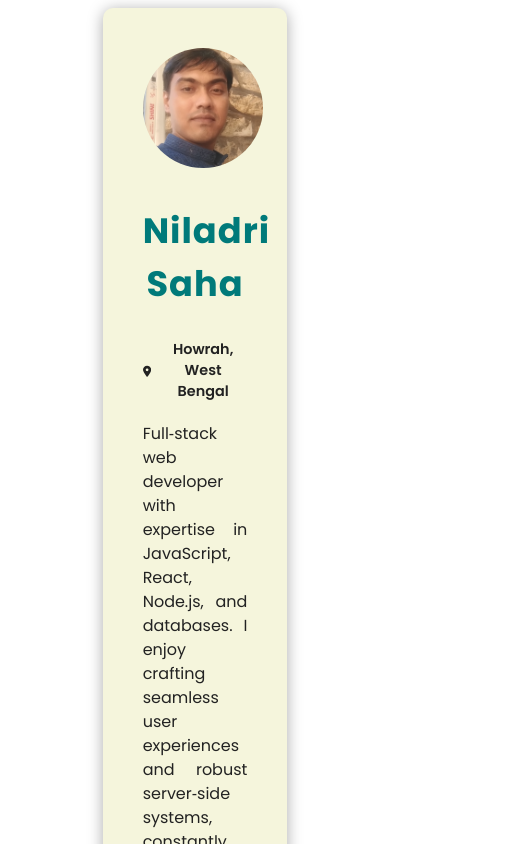
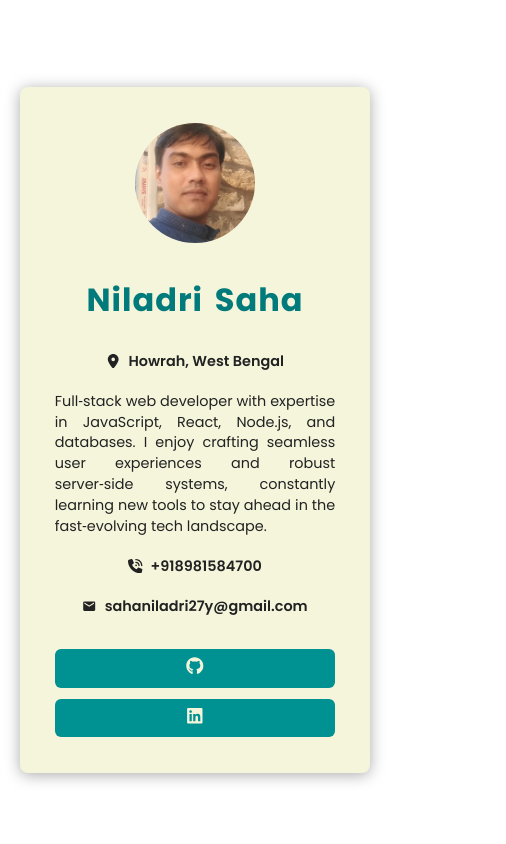
Before and after one commit to NSaha27/React-JS-2026, a React (Vite) app in the folder my_personal_react_tutorial/07-passing_props_to_components/: page / in a window 390 px wide. Shown: the top 844 px of the page, 506 px wide, since content can reach past the window. Built offline with nearby package versions, Linux system fonts and the light colour scheme.

Commit message:
pass props to components - update my profile card project

```diff
--- a/my_personal_react_tutorial/07-passing_props_to_components/src/components/css/button.css
+++ b/my_personal_react_tutorial/07-passing_props_to_components/src/components/css/button.css
@@ -12,3 +12,22 @@
   background-color: #007474;
   box-shadow: 0 1px 10px #aaa;
 }
+
+@media screen and (max-width: 768px) {
+  .btn {
+    width: 100%;
+    padding: 0.4rem 0;
+    display: block;
+    background-color: #009292;
+    color: #f5f5dc;
+    font-size: 1.1rem;
+    font-weight: 600;
+    border-radius: 6px;
+    cursor: pointer;
+    transition: 0.2s;
+  }
+  .btn:hover {
+    background-color: #007474;
+    box-shadow: 0 1px 8px #aaa;
+  }
+}
--- a/my_personal_react_tutorial/07-passing_props_to_components/src/components/css/card.css
+++ b/my_personal_react_tutorial/07-passing_props_to_components/src/components/css/card.css
@@ -1,9 +1,20 @@
 .card {
   width: 28%;
-  margin: 0 auto;
+  margin: 1rem auto;
   padding: 2.5rem;
   border-radius: 10px;
   box-shadow: 0 2px 15px #aaa;
   text-align: center;
   background-color: #f5f5dc;
 }
+@media screen and (max-width: 768px) {
+  .card {
+    width: 75%;
+    margin: 1rem auto;
+    padding: 2.2rem;
+    border-radius: 8px;
+    box-shadow: 0 2px 15px #aaa;
+    text-align: center;
+    background-color: #f5f5dc;
+  }
+}
--- a/my_personal_react_tutorial/07-passing_props_to_components/src/components/css/footer.css
+++ b/my_personal_react_tutorial/07-passing_props_to_components/src/components/css/footer.css
@@ -3,3 +3,11 @@
   display: inline-flex;
   gap: 0.5rem;
 }
+
+@media screen and (max-width: 768px) {
+  .footer {
+    display: flex;
+    flex-wrap: wrap;
+    gap: 0.7rem;
+  }
+}
--- a/my_personal_react_tutorial/07-passing_props_to_components/src/components/css/profile.css
+++ b/my_personal_react_tutorial/07-passing_props_to_components/src/components/css/profile.css
@@ -28,3 +28,33 @@
   text-align: justify;
   line-height: 1.5rem;
 }
+
+@media screen and (max-width: 768px) {
+  .profile h2 {
+    font-size: 2rem;
+    font-weight: 700;
+    text-transform: capitalize;
+    letter-spacing: 1px;
+    word-spacing: 4px;
+    color: #007a7a;
+  }
+  .profile div {
+    margin-top: 1.2rem;
+    color: #222;
+  }
+  .profile div:nth-of-type(1),
+  .profile div:nth-of-type(3),
+  .profile div:nth-of-type(4) {
+    font-size: 0.9rem;
+    font-weight: 600;
+    display: flex;
+    justify-content: center;
+    align-items: center;
+    gap: 0.5rem;
+  }
+  .profile div:nth-of-type(2) {
+    font-size: 0.9rem;
+    text-align: justify;
+    line-height: 1.3rem;
+  }
+}
```
